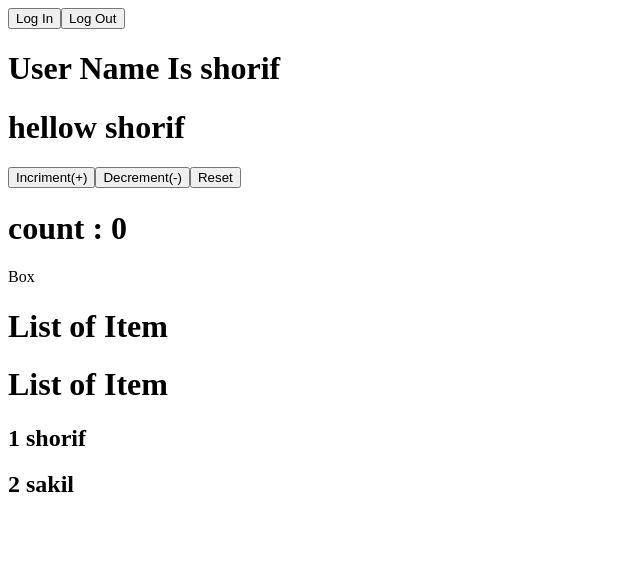
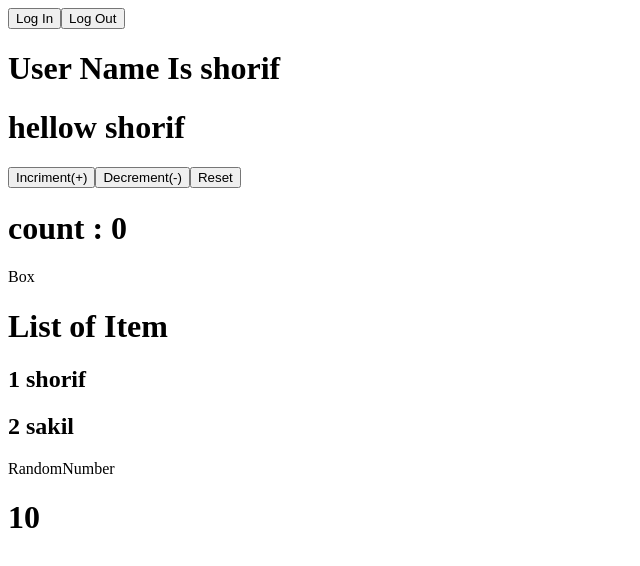
Before and after one commit to Md-Shorif-200/TypeScript-React-Practice-, a React (Vite) app: page / in a window 1280 px wide. Shown: the top 566 px of the page, without its empty margins (0-640 px from the left). Built offline with nearby package versions, Linux system fonts and the light colour scheme.

Commit message:
practice type restriction

```diff
--- a/src/App.tsx
+++ b/src/App.tsx
@@ -5,6 +5,7 @@ import UserProvider from './Components/Context/UserProvider'
 import Counter from './Components/Counter'
 import List from './Components/Generics/List'
 import Heading from './Components/Heading'
+import RandomNumber from './Components/Restriction/RandomNumber'
 import User from './Components/User'
 
 
@@ -26,7 +27,7 @@ function App() {
        <Box/>
           </UserProvider>
 
-            <List items={['laptop',"smartphone","bluthoote"]}  onClick={(item) => console.log(item)} />
+            {/* <List items={['laptop',"smartphone","bluthoote"]}  onClick={(item) => console.log(item)} /> */}
             <List items={
               [
                   {
@@ -41,6 +42,8 @@ function App() {
                 },
               ]
             }  onClick={(item) => console.log(item)} />
+
+              <RandomNumber value={10} isPosetive IsNegetive isZero />
     </>
   )
 }
--- /dev/null
+++ b/src/Components/Restriction/RandomNumber.tsx
@@ -0,0 +1,15 @@
+
+
+type RandomNumberType = {
+  value: number;
+    isPosetive: boolean;
+    IsNegetive: boolean;
+    isZero: boolean;}
+
+export default function RandomNumber({value,isPosetive,IsNegetive,isZero}:RandomNumberType) {
+  return (
+    <div>RandomNumber
+         <h1> {value} {isPosetive && isPosetive} {IsNegetive && IsNegetive} {isZero && isZero} </h1>
+    </div>
+  )
+}
```
